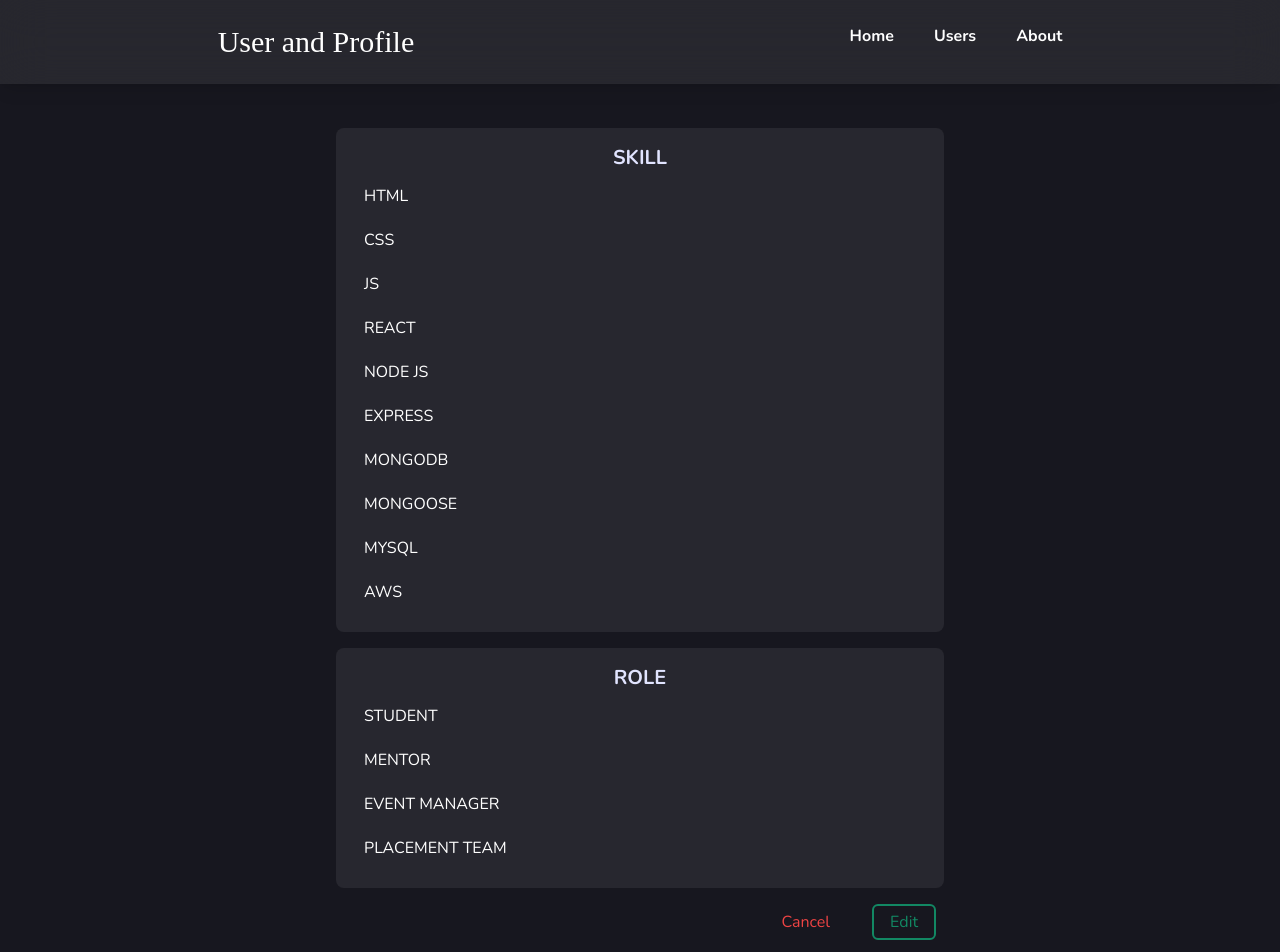
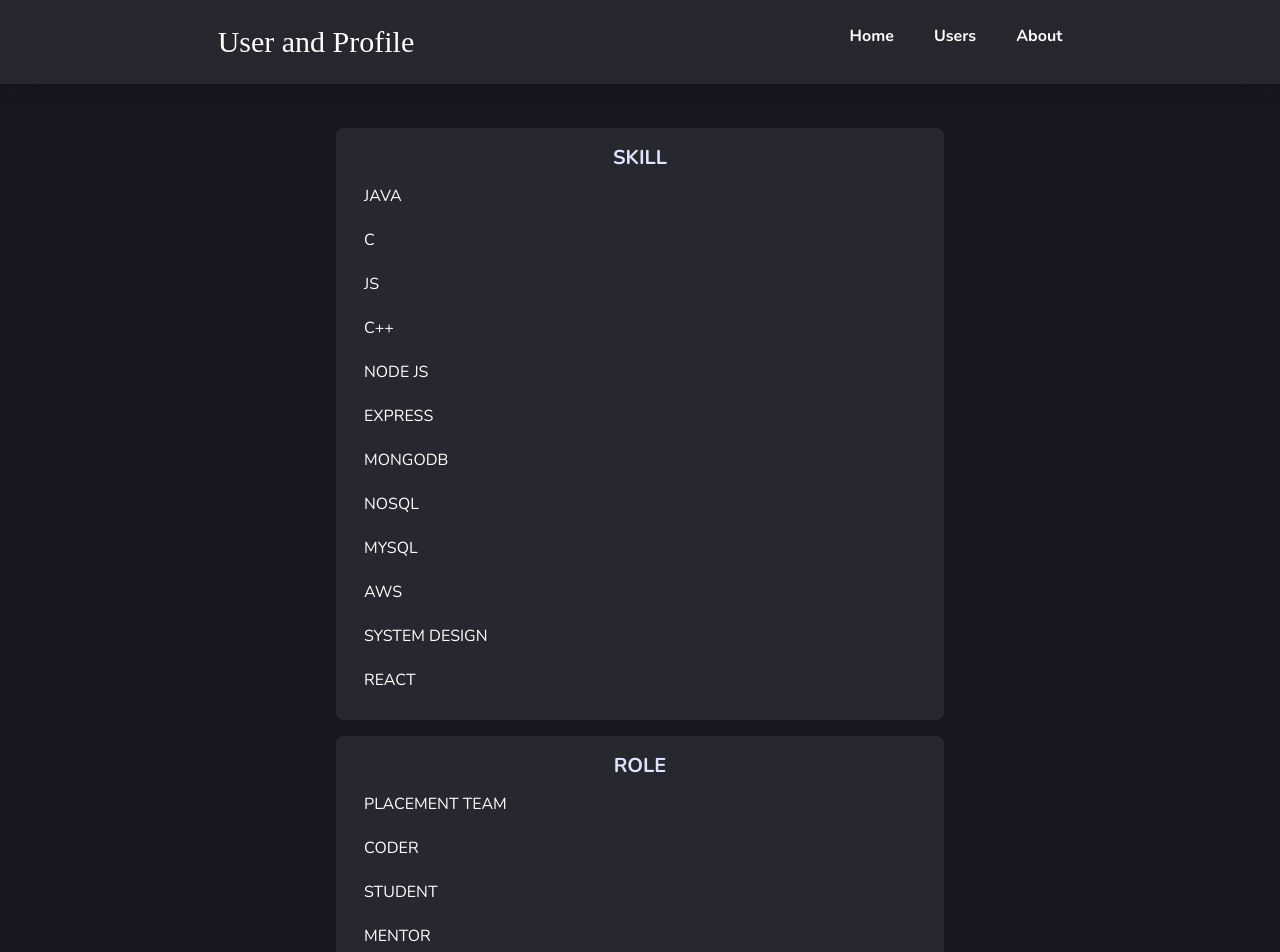
Before and after one commit to ankesai8/CRUD-29, a React (Create React App) app: page /edit-profile/1 in a window 1280 px wide. Shown: the top 952 px of the page. Built offline with nearby package versions, Linux system fonts and the light colour scheme; a web font is replaced by a local one.

Commit message:
Update ProfileServices.js

```diff
--- a/src/Data/ProfileServices.js
+++ b/src/Data/ProfileServices.js
@@ -1,25 +1,29 @@
 export const skillOptions = [
-  "HTML",
-  "CSS",
+  "JAVA",
+  "C",
   "JS",
-  "REACT",
+  "C++",
   "NODE JS",
   "EXPRESS",
   "MONGODB",
-  "MONGOOSE",
+  "NOSQL",
   "MYSQL",
   "AWS",
+  "SYSTEM DESIGN",
+  "REACT",
 ];
 export const roleOptions = [
+  "PLACEMENT TEAM",
+  "CODER",
   "STUDENT",
   "MENTOR",
-  "EVENT MANAGER",
-  "PLACEMENT TEAM",
+  "COORDINATOR",
+  "DEVOLOPER"
 ];
 
 export const validate = (value) => {
   const errors = {};
-  if (value.skill?.length < 3) errors.skill = "Select at least three item";
-  else if (value.role?.length <= 0) errors.role = "Select a role";
+  if (value.skill?.length < 2) errors.skill = "Select at least 2 skills";
+  else if (value.role?.length <= 0) errors.role = "Please Select Role";
   return errors;
 };
```
